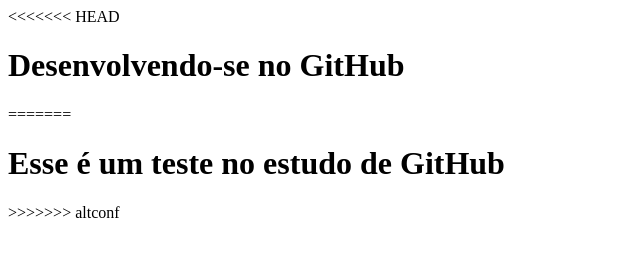
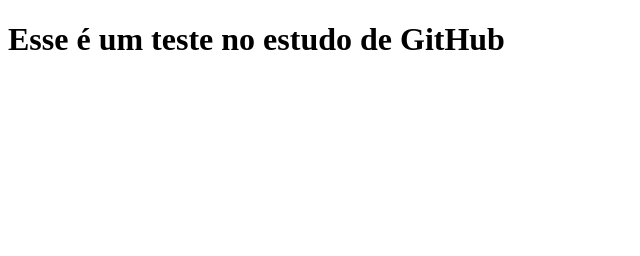
Before and after one commit to marcellusfellipe/gama-no-github, a plain HTML site: page index.html in a window 1280 px wide. Shown: the whole page, without its empty margins (0-640 px from the left). Drawn offline with Linux system fonts and the light colour scheme.

Commit message:
Resolvendo o conflito corretamente

```diff
--- a/index.html
+++ b/index.html
@@ -7,10 +7,8 @@
     <title>Gama no GitHub</title>
 </head>
 <body>
-<<<<<<< HEAD
-    <h1>Desenvolvendo-se no GitHub</h1>
-=======
+
     <h1>Esse é um teste no estudo de GitHub</h1>
->>>>>>> altconf
+
 </body>
 </html>
```
